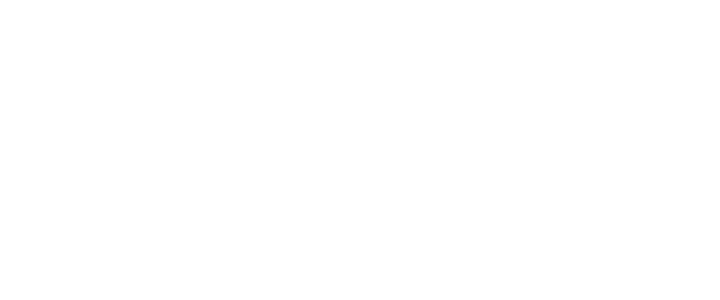
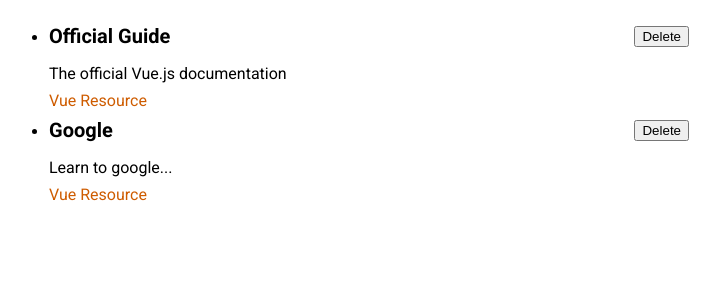
Before and after one commit to AnniLevi/vue-learning-resources, a Vue app: page / in a window 1280 px wide. Shown: the top 300 px of the page, without its empty margins (291-1011 px from the left). Built offline with nearby package versions, Linux system fonts and the light colour scheme.

Commit message:
add LearningResource component

```diff
--- /dev/null
+++ b/src/App.vue
@@ -0,0 +1,54 @@
+<template>
+  <ul>
+    <learning-resource
+      v-for="res in storedResources"
+      :key="res.id"
+      :title="res.title"
+      :description="res.description"
+      :link="res.link"
+    ></learning-resource>
+  </ul>
+</template>
+
+<script>
+import LearningResource from '@/components/learning-resources/LearningResource.vue';
+export default {
+  components: {
+    LearningResource,
+  },
+  data() {
+    return {
+      storedResources: [
+        {
+          id: 'official-guide',
+          title: 'Official Guide',
+          description: 'The official Vue.js documentation',
+          link: 'https://vuejs.org',
+        },
+        {
+          id: 'google',
+          title: 'Google',
+          description: 'Learn to google...',
+          link: 'https://google.com',
+        },
+      ],
+    };
+  },
+};
+</script>
+
+<style>
+@import url('https://fonts.googleapis.com/css2?family=Roboto:wght@400;700&display=swap');
+
+* {
+  box-sizing: border-box;
+}
+
+html {
+  font-family: 'Roboto', sans-serif;
+}
+
+body {
+  margin: 0;
+}
+</style>
--- /dev/null
+++ b/src/components/learning-resources/LearningResource.vue
@@ -0,0 +1,52 @@
+<template>
+  <li>
+    <div>
+      <header>
+        <h3>{{ title }}</h3>
+        <button>Delete</button>
+      </header>
+    </div>
+    <p>{{ description }}</p>
+    <nav>
+      <a :href="link">Vue Resource</a>
+    </nav>
+  </li>
+</template>
+
+<script>
+export default {
+  props: ['title', 'description', 'link'],
+};
+</script>
+
+<style scoped>
+li {
+  margin: auto;
+  max-width: 40rem;
+}
+
+header {
+  display: flex;
+  justify-content: space-between;
+  align-items: center;
+}
+
+h3 {
+  font-size: 1.25rem;
+  margin: 0.5rem 0;
+}
+
+p {
+  margin: 0.5rem 0;
+}
+
+a {
+  text-decoration: none;
+  color: #ce5c00;
+}
+
+a:hover,
+a:active {
+  color: #c89300;
+}
+</style>
--- a/src/main.js
+++ b/src/main.js
@@ -1,3 +1,4 @@
 import { createApp } from 'vue';
+import App from './App.vue';
 
-createApp({}).mount('#app');
+createApp(App).mount('#app');
```
